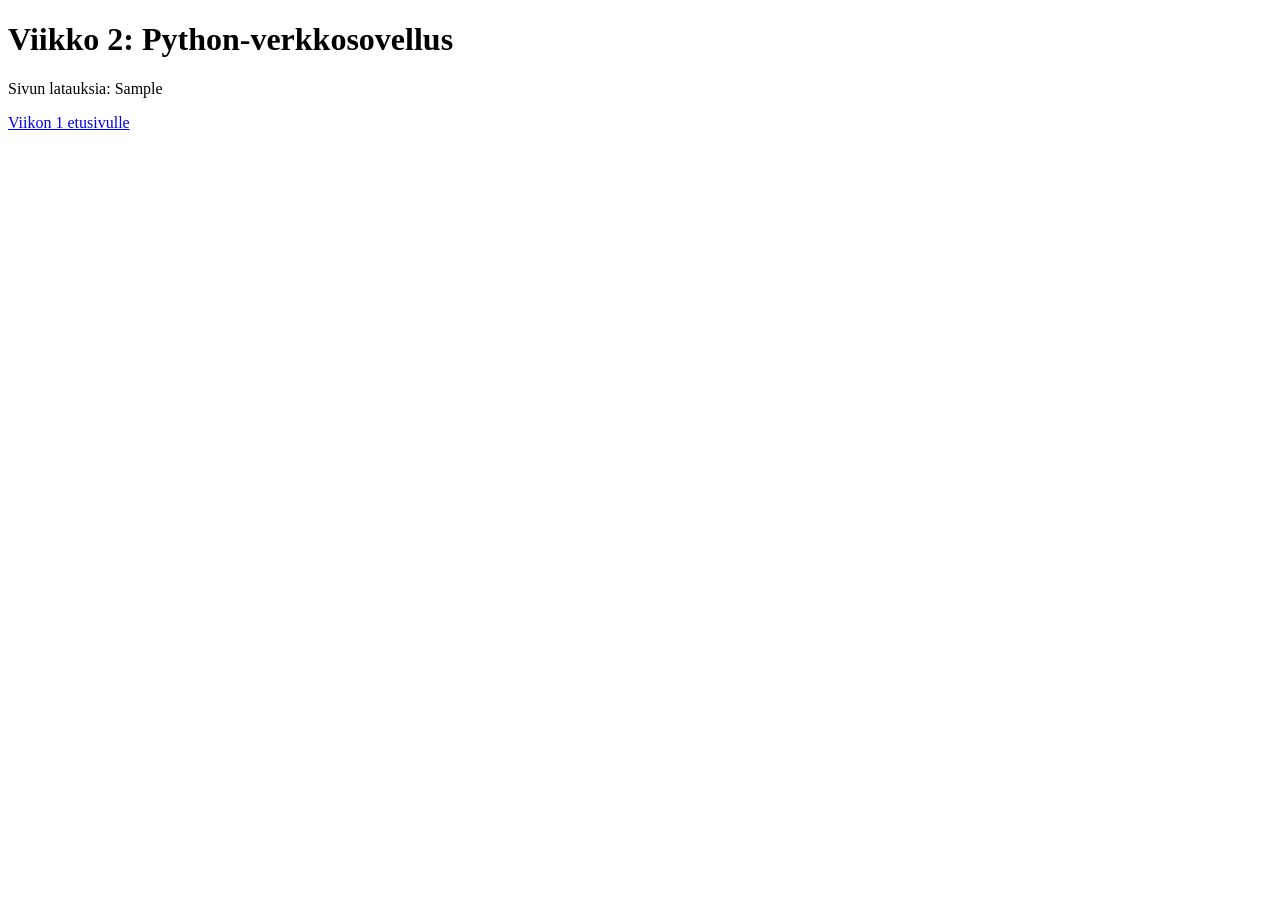
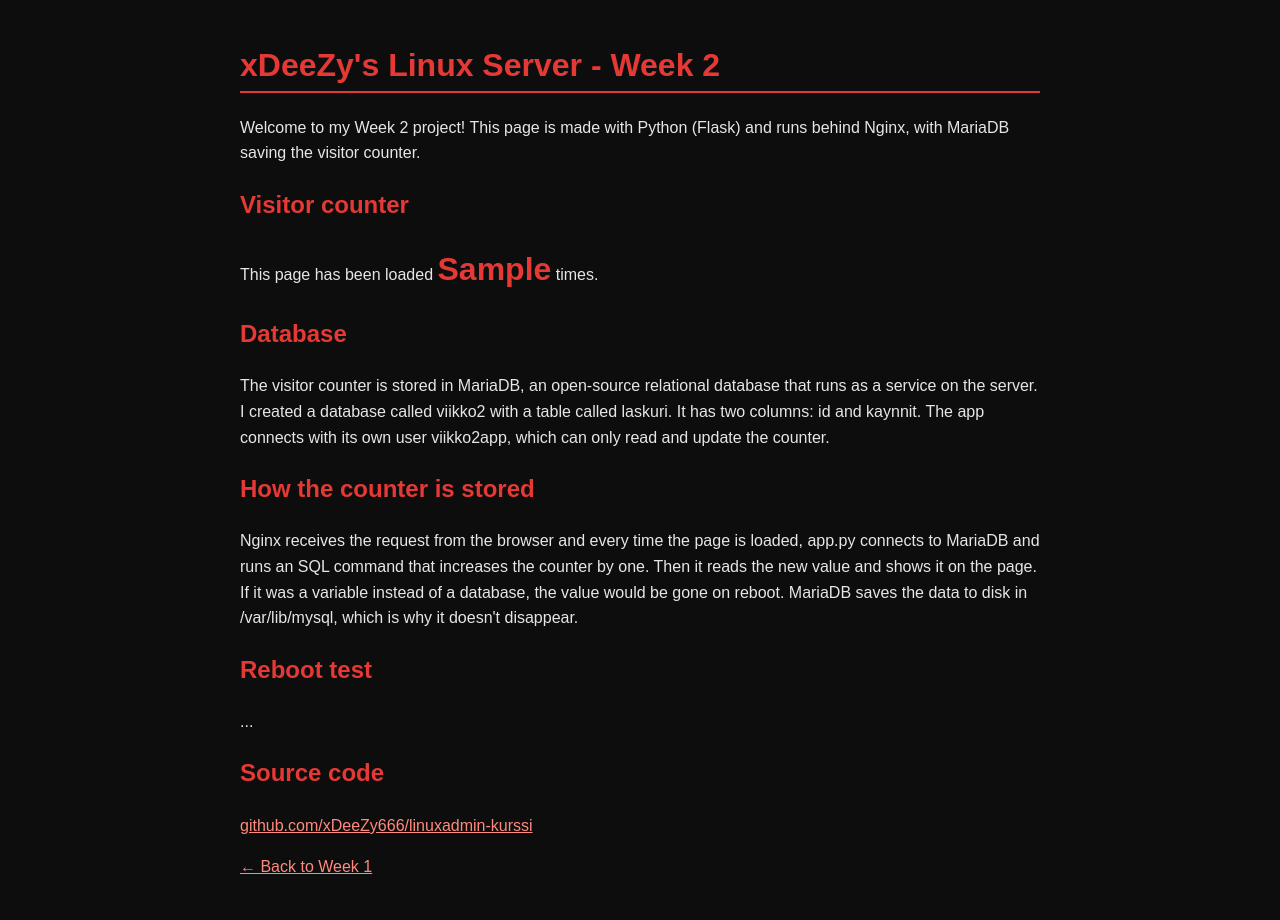
Before and after one commit to xDeeZy666/linuxadmin-kurssi, a Flask app: page / in a window 1280 px wide. Before the commit the page ends 130 px from the top, so only its background shows below. Run offline with Flask 3, Linux system fonts and the light colour scheme; tables that the repository leaves empty or names only in its code hold one stand-in row (values such as "Sample post").

Commit message:
Lisätty databasen ja tallenuksen kuvaukset

```diff
--- a/templates/index.html
+++ b/templates/index.html
@@ -1,12 +1,48 @@
 <!DOCTYPE html>
-<html lang="fi">
+<html lang="en">
 <head>
-    <meta charset="UTF-8">
-    <title>Viikko 2</title>
+  <meta charset="UTF-8">
+  <meta name="viewport" content="width=device-width, initial-scale=1">
+  <title>xDeeZy's Linux Server – Week 2</title>
+  <style>
+    body {
+      max-width: 800px;
+      margin: 40px auto;
+      padding: 0 20px;
+      font-family: sans-serif;
+      line-height: 1.6;
+      background: #0d0d0d;
+      color: #e6e6e6;
+    }
+    h1, h2 { color: #e53935; }
+    h1 { border-bottom: 2px solid #e53935; }
+    a { color: #ff8a80; }
+    code { background: #1a1a1a; color: #ff8a80; }
+    .counter { font-size: 2em; color: #e53935; font-weight: bold; }
+  </style>
 </head>
 <body>
-    <h1>Viikko 2: Python-verkkosovellus</h1>
-    <p>Sivun latauksia: {{ kaynnit }}</p>
-    <p><a href="/">Viikon 1 etusivulle</a></p>
+  <h1>xDeeZy's Linux Server - Week 2</h1>
+  <p>Welcome to my Week 2 project! This page is made with Python (Flask) and runs behind Nginx, with MariaDB saving the visitor counter.</p>
+
+  <h2>Visitor counter</h2>
+  <p>This page has been loaded <span class="counter">{{ kaynnit }}</span> times.</p>
+
+  <h2>Database</h2>
+  <p>The visitor counter is stored in MariaDB, an open-source relational database that runs as a service on the server. I created a database called viikko2 with a table called laskuri.
+It has two columns: id and kaynnit. The app connects with its own user viikko2app, which can only read and update the counter.</p>
+
+  <h2>How the counter is stored</h2>
+  <p>Nginx receives the request from the browser and every time the page is loaded, app.py connects to MariaDB and runs an SQL command that increases the counter by one.
+ Then it reads the new value and shows it on the page. If it was a variable instead of a database, the value would be gone on reboot. MariaDB saves the data to disk in /var/lib/mysql, which is why it
+doesn't disappear. </p>
+
+  <h2>Reboot test</h2>
+  <p>...</p>
+
+  <h2>Source code</h2>
+  <p><a href="https://github.com/xDeeZy666/linuxadmin-kurssi">github.com/xDeeZy666/linuxadmin-kurssi</a></p>
+
+  <p><a href="/">← Back to Week 1</a></p>
 </body>
 </html>
```
